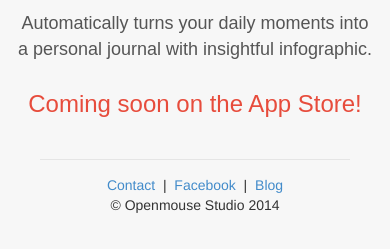
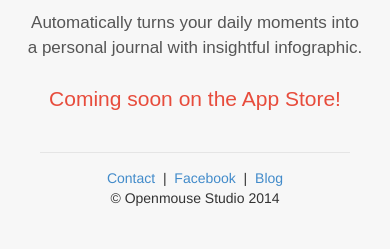
Before and after one commit to ananfang/LoopJournal, a plain HTML site: page index.html in a window 390 px wide. Shown: the part 217-466 px from the top of the page. Drawn offline with nearby package versions, Linux system fonts and the light colour scheme.

Commit message:
change custom css

```diff
--- a/customLess.css
+++ b/customLess.css
@@ -140,13 +140,13 @@
     font-family: HelveticaNeue-Thin, sans-serif;
     font-weight: lighter;
     color: #555555;
-    font-size: 18px;
+    font-size: 17px;
   }
   .app-coming-soon {
     font-family: HelveticaNeue-Thin, sans-serif;
     font-weight: lighter;
     color: #e74c3c;
-    font-size: 24px;
+    font-size: 21px;
     padding-top: 24px;
     padding-bottom: 8px;
   }
```
